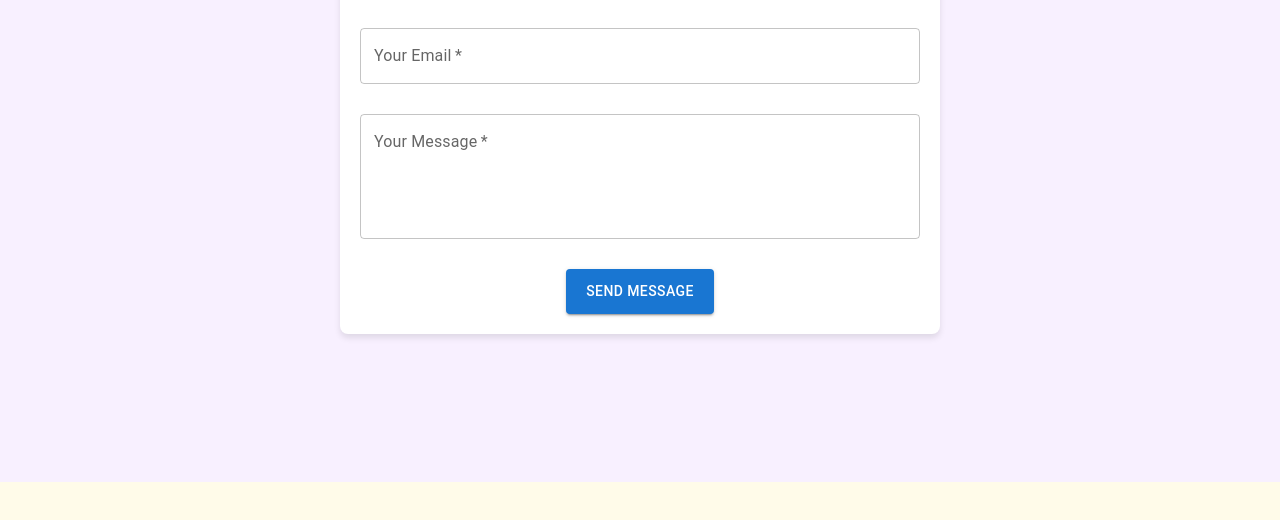
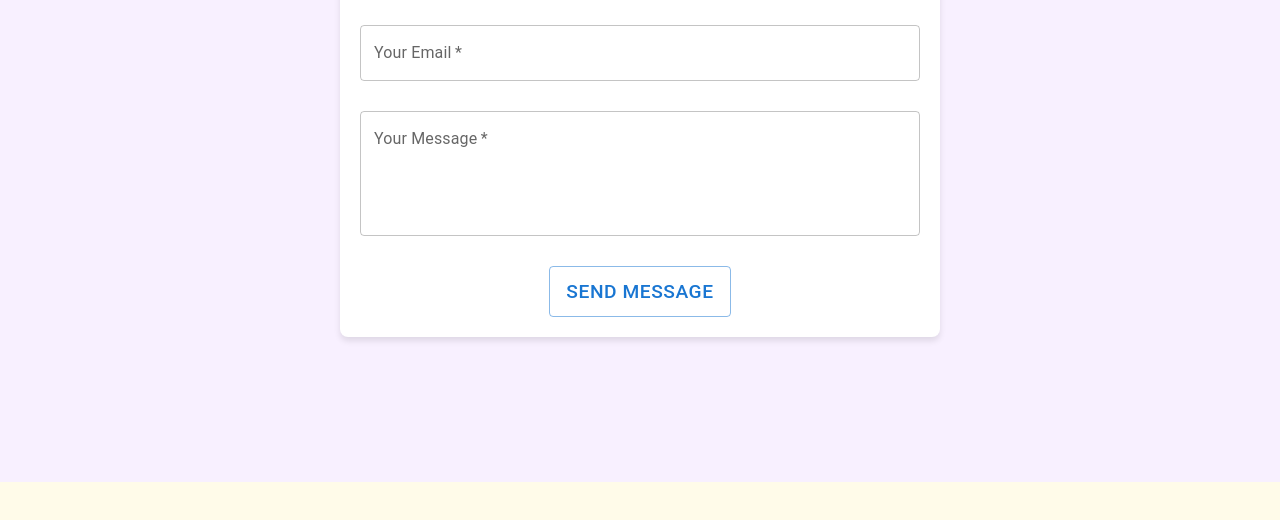
Before and after one commit to jazzUser/hair-salon, a React (Vite) app: page / in a window 1280 px wide. Shown: the part 1988-2508 px from the top of the page. Built offline with nearby package versions, Linux system fonts and the light colour scheme.

Commit message:
add same button styling to form for consistency

```diff
--- a/src/components/Contact.tsx
+++ b/src/components/Contact.tsx
@@ -72,10 +72,11 @@ const Contact = () => {
             }}
           />
           <Button
-            variant="contained"
+            variant="outlined"
             color="primary"
             style={{
-              padding: "10px 20px",
+              fontSize: "clamp(1rem, 2vw, 1.2rem)", // Responsive button text size
+              padding: "8px 16px",
               alignSelf: "center",
             }}
           >
```
